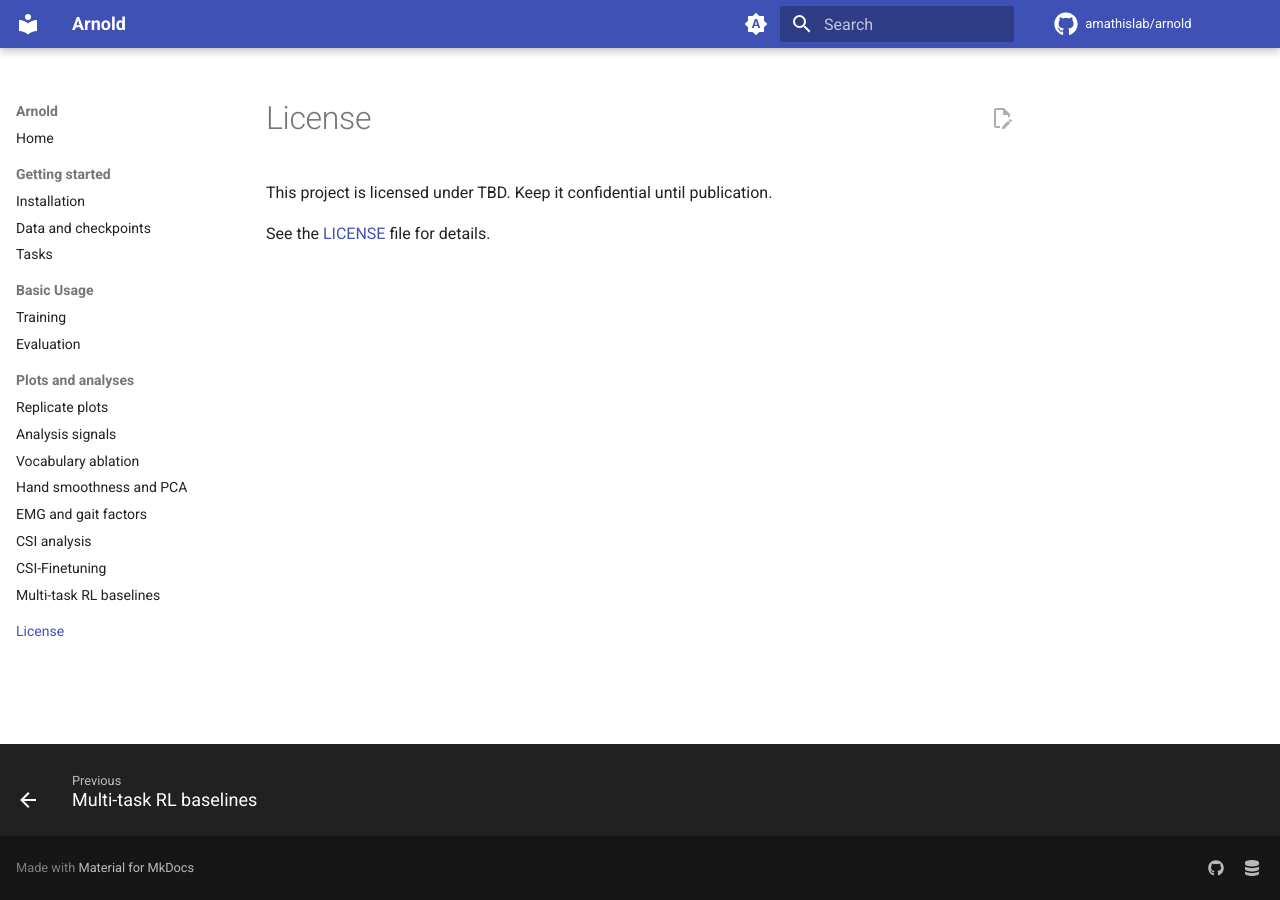
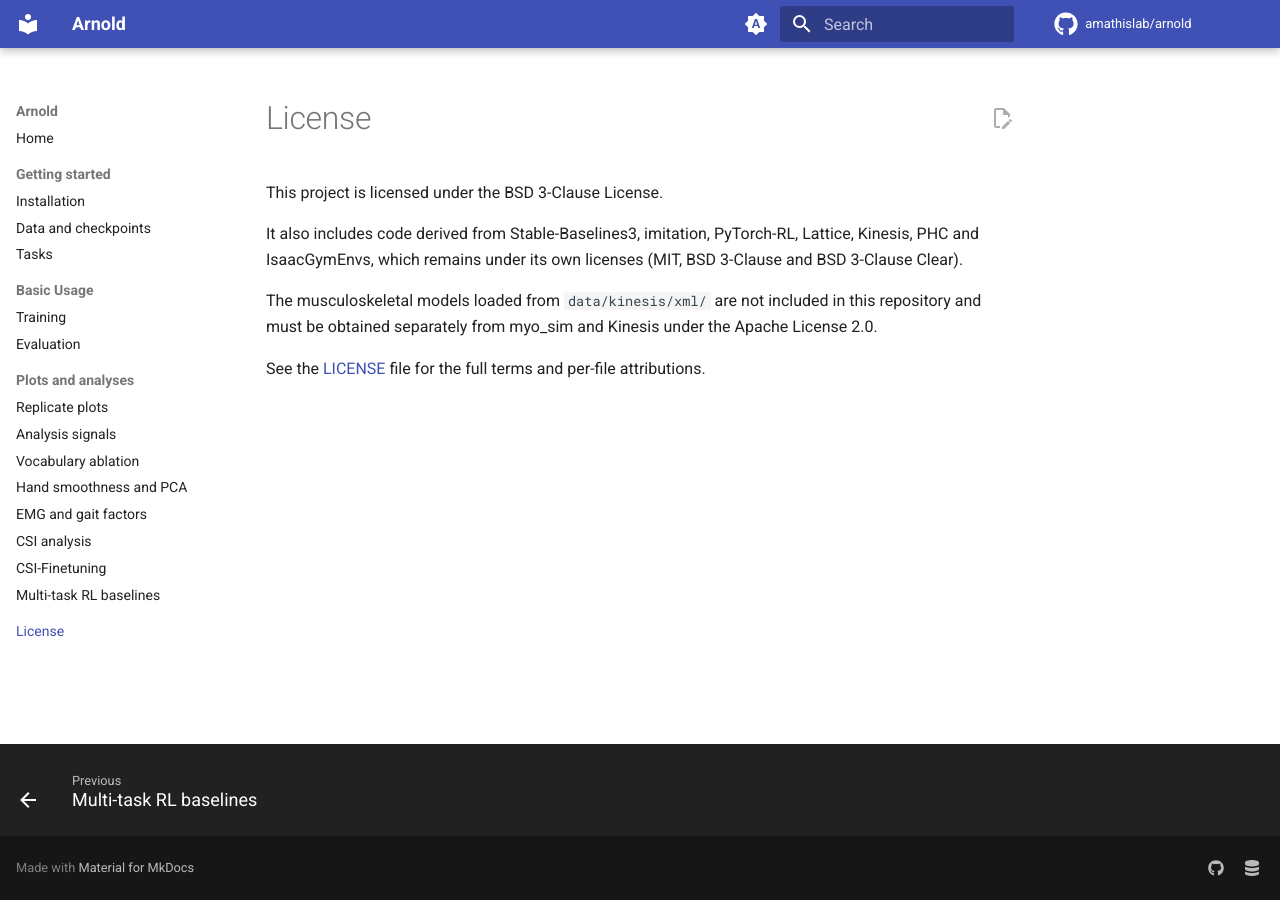
Before and after one commit to amathislab/arnold, an MkDocs documentation site: the page built from docs/license.md, in a window 1280 px wide. Built offline with MkDocs 1.6.1 and Material for MkDocs 9.7.7, drawn with Linux system fonts in a browser that asks for light colours; comment, search, counter and statistics services are not loaded.

Commit message:
updated license and doc

```diff
--- a/docs/license.md
+++ b/docs/license.md
@@ -1,5 +1,14 @@
 # License
 
-This project is licensed under TBD. Keep it confidential until publication.
+This project is licensed under the BSD 3-Clause License.
 
-See the [LICENSE](https://github.com/amathislab/arnold/blob/main/LICENSE) file for details.
+It also includes code derived from Stable-Baselines3, imitation, PyTorch-RL,
+Lattice, Kinesis, PHC and IsaacGymEnvs, which remains under its own licenses
+(MIT, BSD 3-Clause and BSD 3-Clause Clear).
+
+The musculoskeletal models loaded from `data/kinesis/xml/` are not included in
+this repository and must be obtained separately from myo_sim and Kinesis under
+the Apache License 2.0.
+
+See the [LICENSE](https://github.com/amathislab/arnold/blob/main/LICENSE) file for
+the full terms and per-file attributions.
--- a/mkdocs.yml
+++ b/mkdocs.yml
@@ -1,5 +1,5 @@
 site_name: Arnold
-site_description: A generalist muscle transformer policy
+site_description: A multi-task, multi-embodiment muscle transformer policy
 site_url: https://amathislab.github.io/arnold/
 repo_url: https://github.com/amathislab/arnold
 repo_name: amathislab/arnold
```
Also changed, not shown: docs/emg-analysis.md (+1 -2 lines), docs/hand-analysis.md (+2 -2 lines), docs/index.md (+1 -1 lines).
